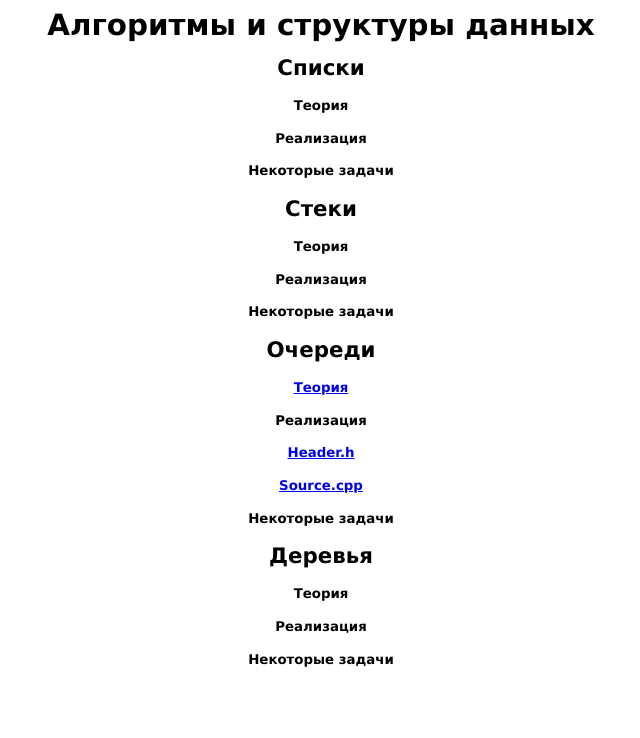
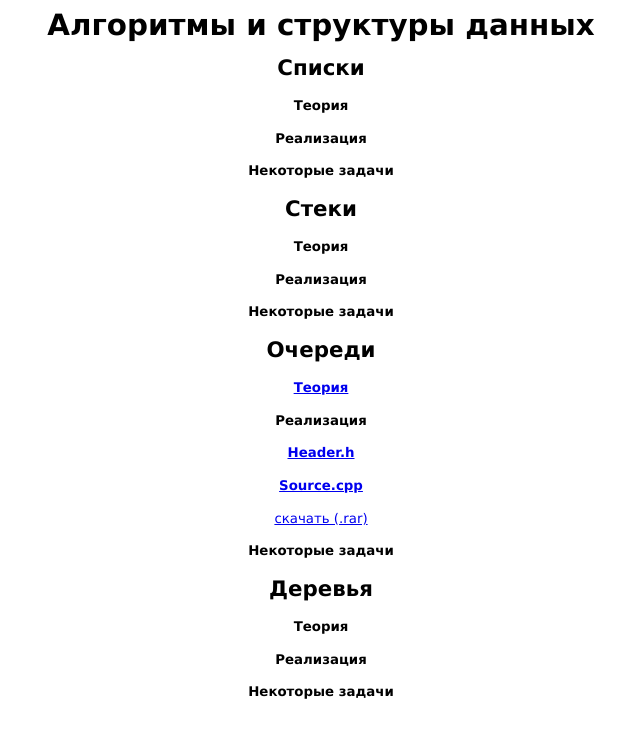
Before and after one commit to vladIsTrue/vladistrue.github.io, a plain HTML site: page index.html in a window 1280 px wide. Shown: the whole page, without its empty margins (319-959 px from the left). Drawn offline with Linux system fonts and the light colour scheme.

Commit message:
add download Queue.rar

```diff
--- a/index.html
+++ b/index.html
@@ -62,6 +62,7 @@
 				<h4>Реализация</h4>
 				<a href="https://vladistrue.github.io/Queue/TQueue.h"  class="site" target="_blank"  ><h4>Header.h</h4></a>
 				<a href="https://vladistrue.github.io/Queue/TQueue.cpp"  class="site" target="_blank"  ><h4>Source.cpp</h4></a>
+				<a href="https://vladistrue.github.io/Queue.rar" download="Queue.rar">скачать (.rar)</a>
 				<h4>Некоторые задачи</h4>
 			</div>
 		<p></p><h2>Деревья</h2>
```
